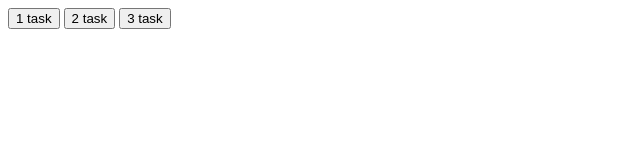
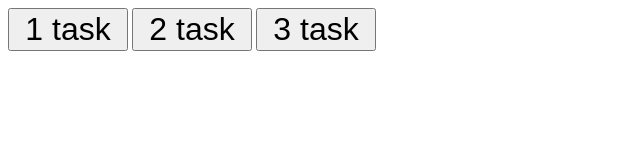
Before and after one commit to nsem21/goit-js-hw-11-promisification, a website built with Parcel: page src/index.html in a window 1280 px wide. Shown: the whole page, without its empty margins (0-640 px from the left). Built offline with nearby package versions, Linux system fonts and the light colour scheme.

Commit message:
add some styles

```diff
--- a/src/index.html
+++ b/src/index.html
@@ -7,6 +7,7 @@
     <meta name="viewport" content="width=device-width, initial-scale=1.0">
     <title>Document</title>
     <link rel="shortcut icon" href="" type="image/x-icon">
+    <link rel="stylesheet" href="./styles.css">
 </head>
 
 <body>
--- /dev/null
+++ b/src/styles.css
@@ -0,0 +1,5 @@
+button {
+    display: inline-block;
+    width: 120px;
+    font-size: 32px;
+}
```
